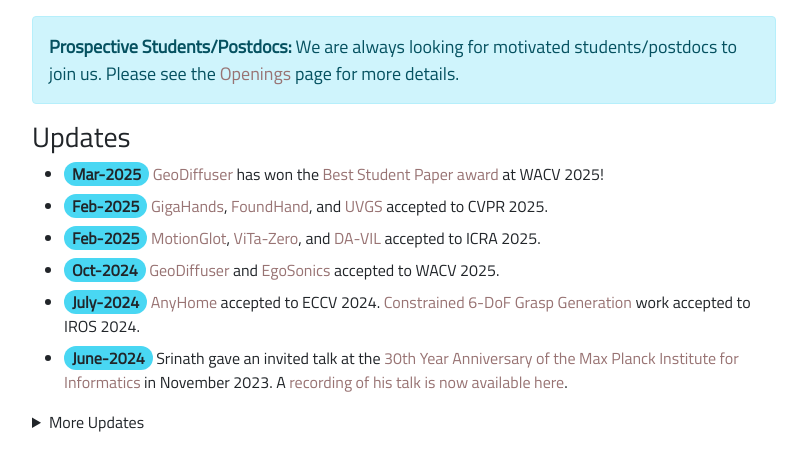
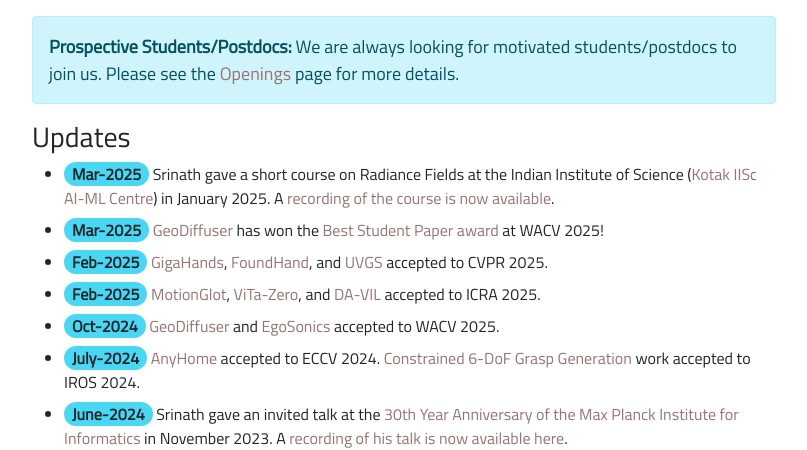
Before and after one commit to brown-ivl/brown-ivl.github.io, a Jekyll site: the page built from index.md, in a window 1280 px wide and 1339 px high, cut to the strip 429-879 px from the top of the window. Shown: the whole strip, without its empty margins (236-1043 px from the left). Built offline with Jekyll 4.4.1, drawn with Linux system fonts in a browser that asks for light colours.

Commit message:
Update index.md

```diff
--- a/index.md
+++ b/index.md
@@ -29,6 +29,8 @@
 </div>
 
 ### Updates
+
+- **_Mar-2025_** Srinath gave a short course on Radiance Fields at the Indian Institute of Science ([Kotak IISc AI-ML Centre](https://kiac.iisc.ac.in/)) in January 2025. A [recording of the course is now available](https://www.youtube.com/watch?v=dEX8vZlxf5A&list=PLzs3eMWUmDsNAPzqR8ucQMRnBHYyMX_jc&index=1).
 
 - **_Mar-2025_** [GeoDiffuser](https://ivl.cs.brown.edu/research/geodiffuser.html) has won the [Best Student Paper award](https://ivl.cs.brown.edu/assets/images/awards/2025_WACV_BestPaper.jpg) at WACV 2025!
 
```
